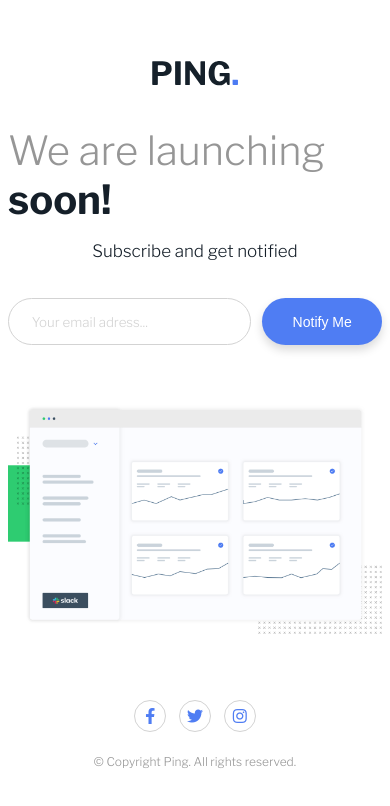
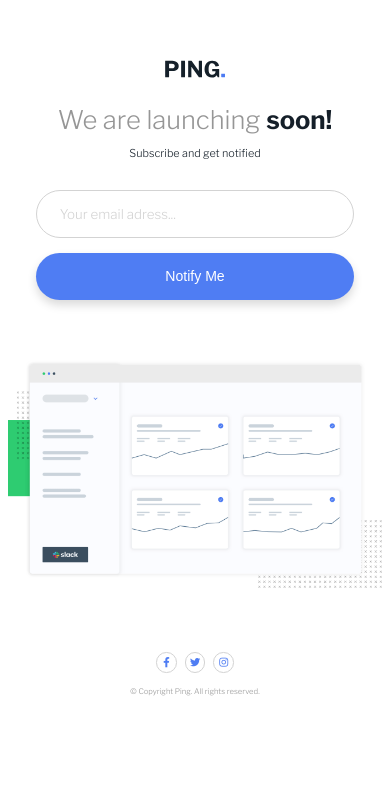
Before and after one commit to juryous/ping-coming-soon-page, a plain HTML site: page index.html in a window 390 px wide. Drawn offline with nearby package versions, Linux system fonts and the light colour scheme.

Commit message:
finished mobile layout

```diff
--- a/index.html
+++ b/index.html
@@ -18,7 +18,7 @@
 <body>
 
   <div class="main">
-    <img src="./images/logo.svg" alt="Ping logo">
+    <img src="./images/logo.svg" class="logo" alt="Ping logo">
 
     <h1>
       We are launching <span>soon!</span>
--- a/style.css
+++ b/style.css
@@ -1,3 +1,5 @@
+/* VARIABLES */
+
 :root {
   --blue: hsl(223, 87%, 63%);
   --pale-blue: hsl(223, 100%, 88%);
@@ -6,12 +8,14 @@
   --very-dark-blue: hsl(209, 33%, 12%);
 }
 
+/* BASIC STYLES */
+
 * {
   box-sizing: border-box;
 }
 
 html {
-  font-size: 20px;
+  font-size: 1.25rem;
 }
 
 body {
@@ -31,6 +35,7 @@
 
 h1 {
   font-weight: 300;
+  text-align: center;
   font-size: 2rem;
   margin: 1em 0 0 0;
   color: var(--gray);
@@ -45,11 +50,12 @@
   font-size: .85rem;
 }
 
+/* FORM */
+
 form {
+  width: 100%;
   margin-top: 20px;
-  width: 100%;
   display: flex;
-  align-items: center;
   justify-content: space-between;
   flex-wrap: wrap;
 }
@@ -59,11 +65,11 @@
 }
 
 input {
+  width: 65%;
   font-family: 'Libre Franklin', sans-serif;
   border: 1px solid lightgray;
   border-radius: 25px;
   padding: 1.1em 0 1.1em 1.7em;
-  width: 65%;
 }
 
 input::placeholder {
@@ -96,6 +102,7 @@
   margin: .7em 0 0 2em;
   font-size: .55rem;
   font-style: italic;
+  font-weight: 600;
   color: var(--light-red);
   display: none;
 }
@@ -105,9 +112,10 @@
   margin: 60px 0;
 }
 
+/* SOCIAL LINKS */
+
 .social {
   display: flex;
-  justify-content: center;
   list-style: none;
   padding: 0;
   margin: 0;
@@ -118,7 +126,7 @@
 border-radius: 50%;
 width: 2em;
 height: 2em;
-display: inline-flex;
+display: flex;
 align-items: center;
 justify-content: center;
 text-decoration: none;
@@ -136,5 +144,38 @@
 .copy {
   margin-top: 1.3em;
   font-size: .6rem;
+  text-align: center;
   color: var(--gray);
 }
+
+/* MEDIA QUERIES */
+
+@media only screen and (max-width: 468px) {
+  html {
+    font-size: .8rem;
+  }
+
+  .logo {
+    width: 60px;
+  }
+
+  form {
+    justify-content: center;
+  }
+
+  input {
+    width: 85%;
+  }
+
+  .notify {
+    width: 85%;
+    margin-top: 15px;
+    font-size: 1.1rem;
+    order: 1;
+  }
+
+  .err-msg {
+    margin-left: 0;
+    font-size: .8rem;
+  }
+}
```
